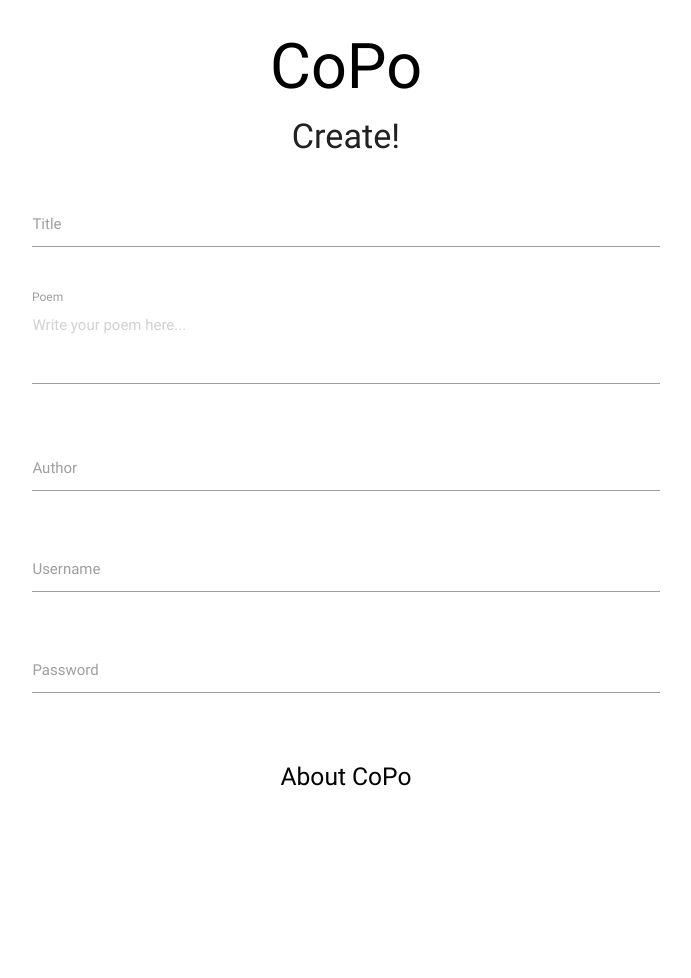
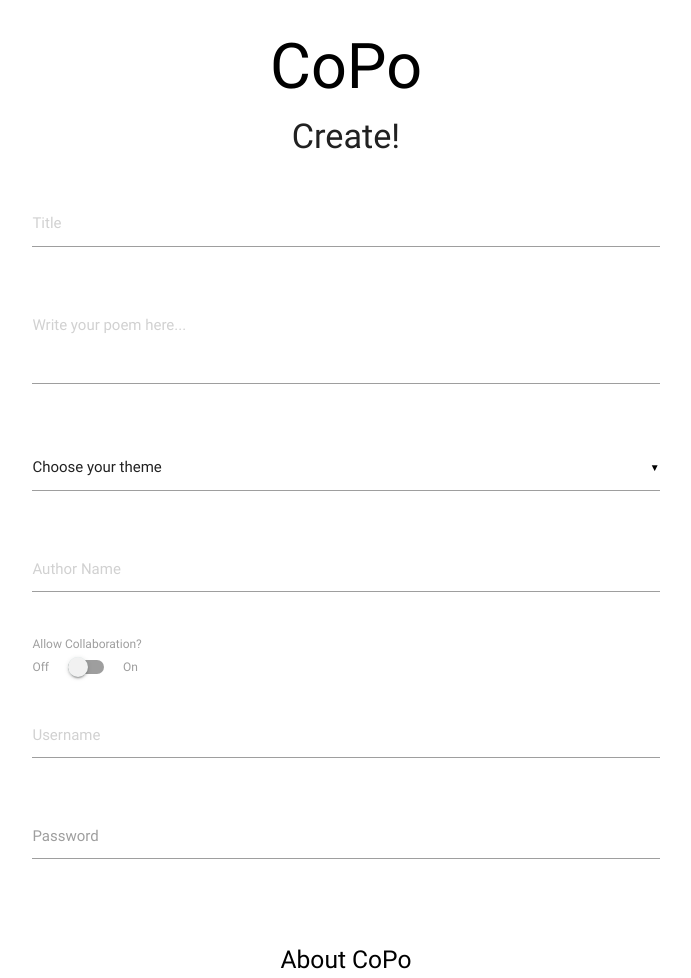
Before and after one commit to MauRuRo/MSP3-CoPo, a Flask app: page /create in a window 1280 px wide. Shown: the whole page, without its empty margins (294-985 px from the left). Before the commit the page ends 786 px from the top, so only its background shows below. Run offline with Flask 2, Linux system fonts and the light colour scheme; data that the repository does not hold is empty; some libraries are stand-ins or nearby versions.

Commit message:
implement further details in poem submission form such as theme selection from database

```diff
--- a/templates/base.html
+++ b/templates/base.html
@@ -31,5 +31,10 @@
             <h5><a href="{{ url_for('home') }}">About CoPo</a></h5>
         </footer>
         <script src="https://cdnjs.cloudflare.com/ajax/libs/materialize/0.100.2/js/materialize.min.js"></script>
+        <script type="text/javascript">
+                $(document).ready(function() {
+                $('select').material_select();
+                 });
+        </script>
     </body>
 </html>
--- a/templates/create.html
+++ b/templates/create.html
@@ -10,35 +10,49 @@
                             <form class="col s12">
                                 <div class="row">
                                     <div class="input-field col s12">
-                                    <input  id="title" type="text" class="validate" name="title">
-                                    <label for="title">Title</label>
+                                    <input  id="title" type="text" class="validate" name="title" placeholder="Title">
+                                    <!-- <label for="title">Title</label> -->
                                     </div>
                                 </div>
                                 <div class="row">
                                     <div class="input-field col s12">
                                     <textarea id="textarea1" class="materialize-textarea" placeholder="Write your poem here..."></textarea>
-                                    <label for="textarea1">Poem</label>
+                                    <!-- <label for="textarea1">Poem</label> -->
                                     </div>
                                 </div>
-                                  <!-- <div class="input-field col s12">
+                                <div class="row">
+                                    <div class="input-field col s12">
                                         <select>
                                         <option value="" disabled selected>Choose your theme</option>
                                         {% for theme in copo_themes %}
                                         <option value="">{{ theme.theme }}</option>
                                         {% endfor %}
                                         </select>
-                                        <label>Materialize Select</label>
-                                    </div> -->
-                                <div class="row">
-                                    <div class="input-field col s12">
-                                    <input id="author_name" type="text" class="validate" name="author_name">
-                                    <label for="author_name">Author</label>
+                                        <!-- <label>Materialize Select</label> -->
                                     </div>
                                 </div>
                                 <div class="row">
                                     <div class="input-field col s12">
-                                    <input id="username" type="text" class="validate" name="username">
-                                    <label for="username">Username</label>
+                                    <input id="author_name" type="text" class="validate" name="author_name" placeholder="Author Name">
+                                    <!-- <label for="author_name">Author</label> -->
+                                    </div>
+                                </div>
+                                <div class="row">
+                                        <div class="switch col s12">
+                                            <label for="switch">Allow Collaboration?</label>
+                                            <br>
+                                            <label>
+                                            Off
+                                            <input type="checkbox">
+                                            <span class="lever"></span>
+                                            On
+                                            </label>
+                                        </div>
+                                </div>
+                                <div class="row">
+                                    <div class="input-field col s12">
+                                    <input id="username" type="text" class="validate" name="username" placeholder="Username">
+                                    <!-- <label for="username">Username</label> -->
                                     </div>
                                 </div>
                             <div class="row">
```
